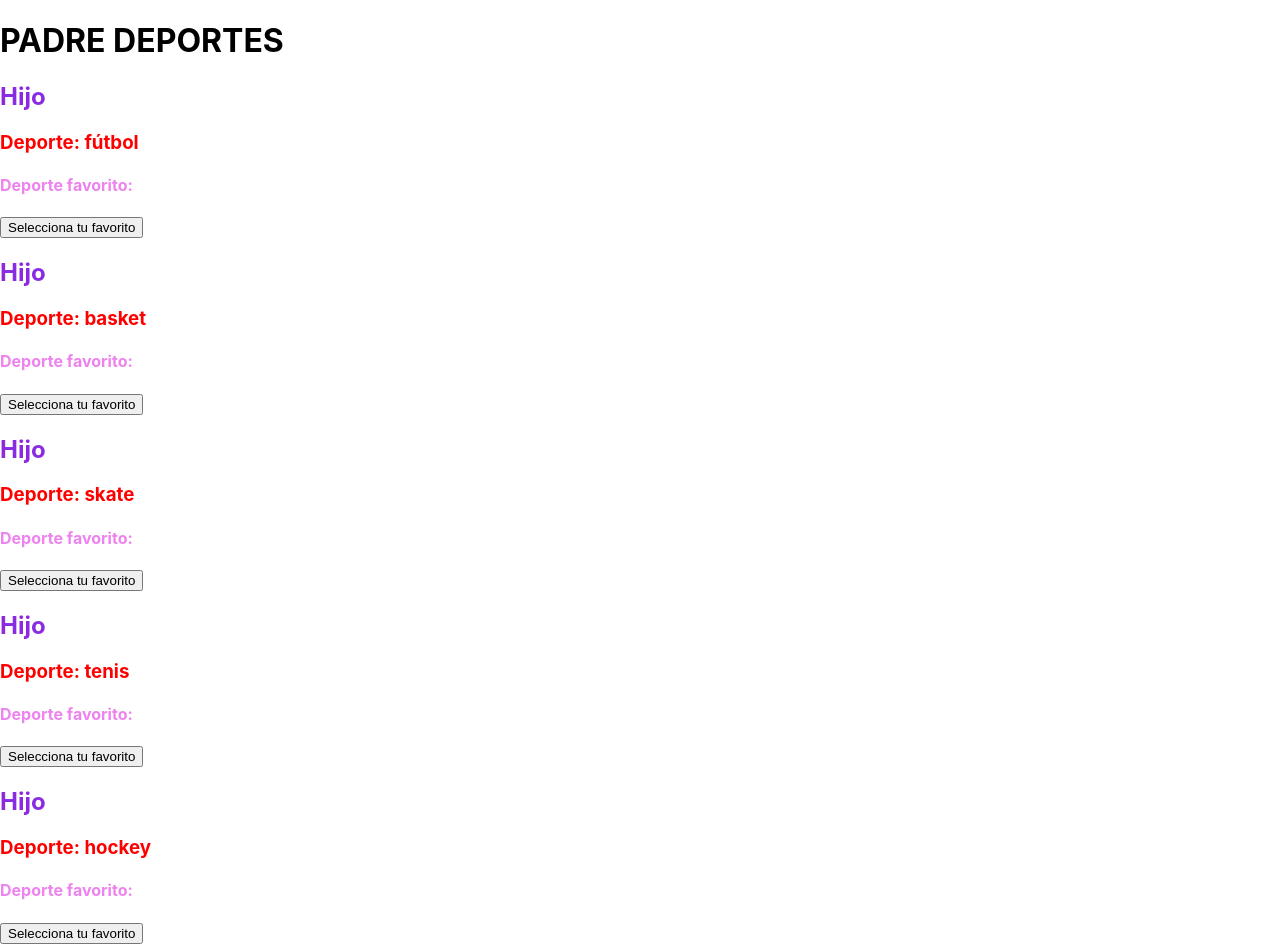
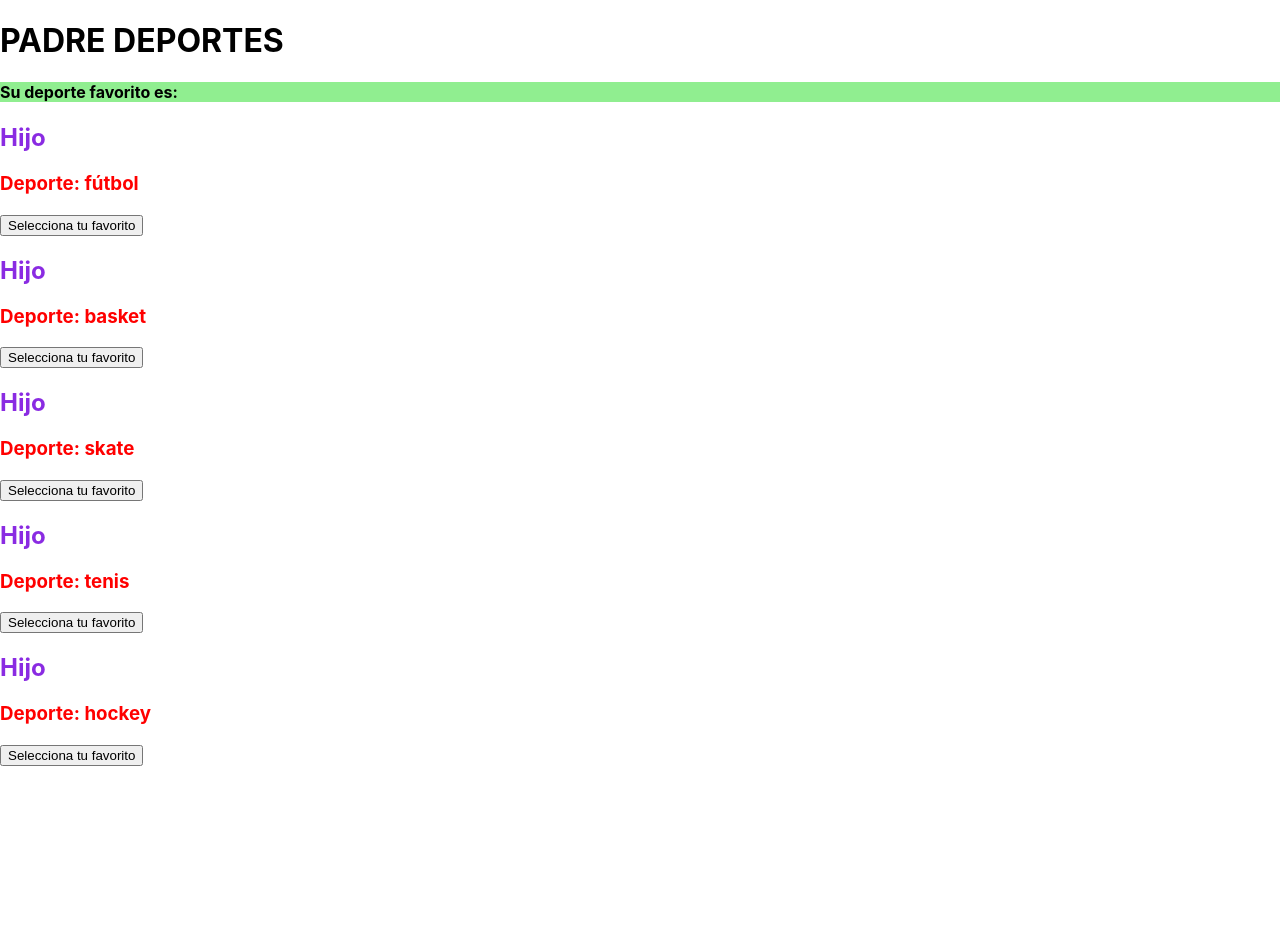
Before and after one commit to Kevbast/reactclaseses6, a React (Create React App) app: page / in a window 1280 px wide. After the commit the page ends 800 px from the top, so only its background shows below. Built offline with nearby package versions, Linux system fonts and the light colour scheme.

Commit message:
padrehijodeportes selectfav added

```diff
--- a/src/components/HijoDeportes.jsx
+++ b/src/components/HijoDeportes.jsx
@@ -1,8 +1,8 @@
 import { Component } from "react";
 
 class HijoDeportes extends Component{
-
-    state={
+    //si quiero q sea independiente
+    /*state={
         favorito:" "
     }
 
@@ -10,14 +10,23 @@ class HijoDeportes extends Component{
         this.setState({
             favorito:this.props.nombre
         })
+    }*/
+
+    seleccionarFavorito = () =>{
+        //CAPTURAMOS EL DEPORTE DEL PROPIO COMPONENT EN PROPS
+        var deporte =this.props.nombre
+        //REALIZAMOS LA PETICION AL PARENT
+        this.props.mostrarFavorito(deporte)
     }
+
 
     render(){
         return(<div>
             <h2 style={{color:"blueviolet"}}>Hijo</h2>
             <h3 style={{color:"red"}}>Deporte: {this.props.nombre}</h3>
-            <h4 style={{color:"violet"}}>Deporte favorito: {this.state.favorito}</h4>
-            <button onClick={this.mostrarFav}>Selecciona tu favorito</button>
+            {/* <h4 style={{color:"violet"}}>Deporte favorito: {this.state.favorito}</h4>  onClick={this.mostrarFav} en el button*/}
+
+            <button onClick={this.seleccionarFavorito}>Selecciona tu favorito</button>
         </div>)
     }
 }
--- a/src/components/PadreDeportes.jsx
+++ b/src/components/PadreDeportes.jsx
@@ -4,14 +4,24 @@ import HijoDeportes from "./HijoDeportes";
 class PadreDeportes extends Component{
 
     deportes =["fútbol","basket","skate","tenis","hockey"]
-
+    //NECESITAMOS UNA VARIABLE STATE PARA VISUALIZAR EL DEPORTE FAVORITO
+    state ={
+        favorito:" "
+    }
+    //DEBEMOS TENER UN MÉTODO QUE SERÁ INVOCADO POR EL HIJO AL PULSAR SOBRE EL BOTON DE SELECIONAR
+    mostrarFav =(deporteSelect)=>{
+        this.setState({
+            favorito:deporteSelect
+        })
+    }
     render(){
         return(<div>
             <h1>PADRE DEPORTES</h1>
+            <h4 style={{backgroundColor:"lightgreen"}}>Su deporte favorito es: {this.state.favorito}</h4>
             {
                 this.deportes.map((deporte,index)=>{
                     //dibujamos un hijo deporte por cada uno q haya
-                    return(<HijoDeportes key={index} nombre={deporte}/>)
+                    return(<HijoDeportes key={index} nombre={deporte} mostrarFavorito={this.mostrarFav}/>)
                 })
             }
         </div>)
```
